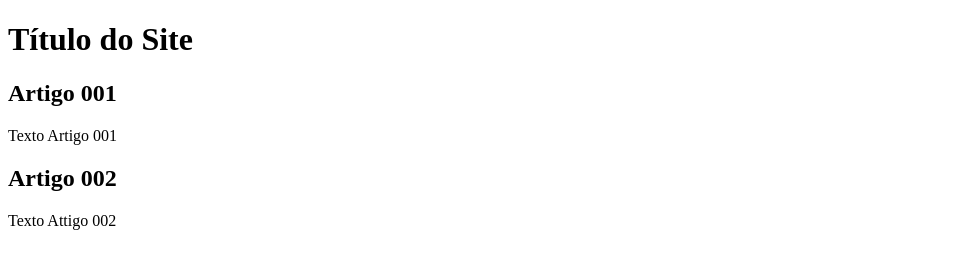
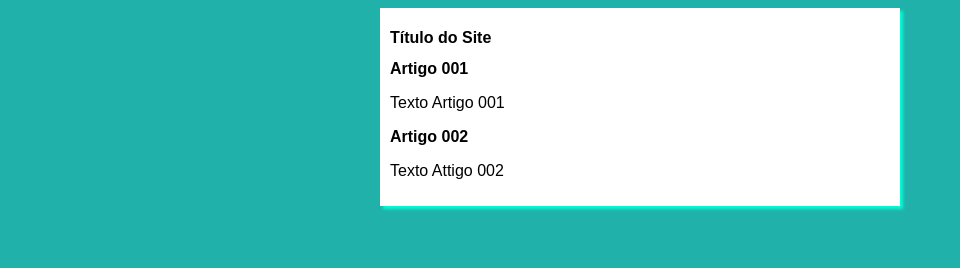
Before and after one commit to SritaFortes/Projeto-Site, a plain HTML site: page index.html in a window 1280 px wide. Shown: the whole page, without its empty margins (0-960 px from the left). Drawn offline with Linux system fonts and the light colour scheme.

Commit message:
Inicio do Design

```diff
--- /dev/null
+++ b/estilos/style.css
@@ -0,0 +1,17 @@
+* {
+    font-family: Arial, Helvetica, sans-serif;
+    font-size: 16px;
+}
+
+body {
+    background-color: lightseagreen;
+}
+
+
+main {
+    background-color: white;
+    width: 500px;
+    margin: auto;
+    padding: 10px;
+    box-shadow: 3px 3px 3px rgba(0, 255, 213);
+}
--- a/index.html
+++ b/index.html
@@ -4,6 +4,7 @@
     <meta charset="UTF-8">
     <meta name="viewport" content="width=device-width, initial-scale=1.0">
     <title>Site</title>
+    <link rel="stylesheet" href="estilos/style.css">
 </head>
 <body>
     <main>
```
